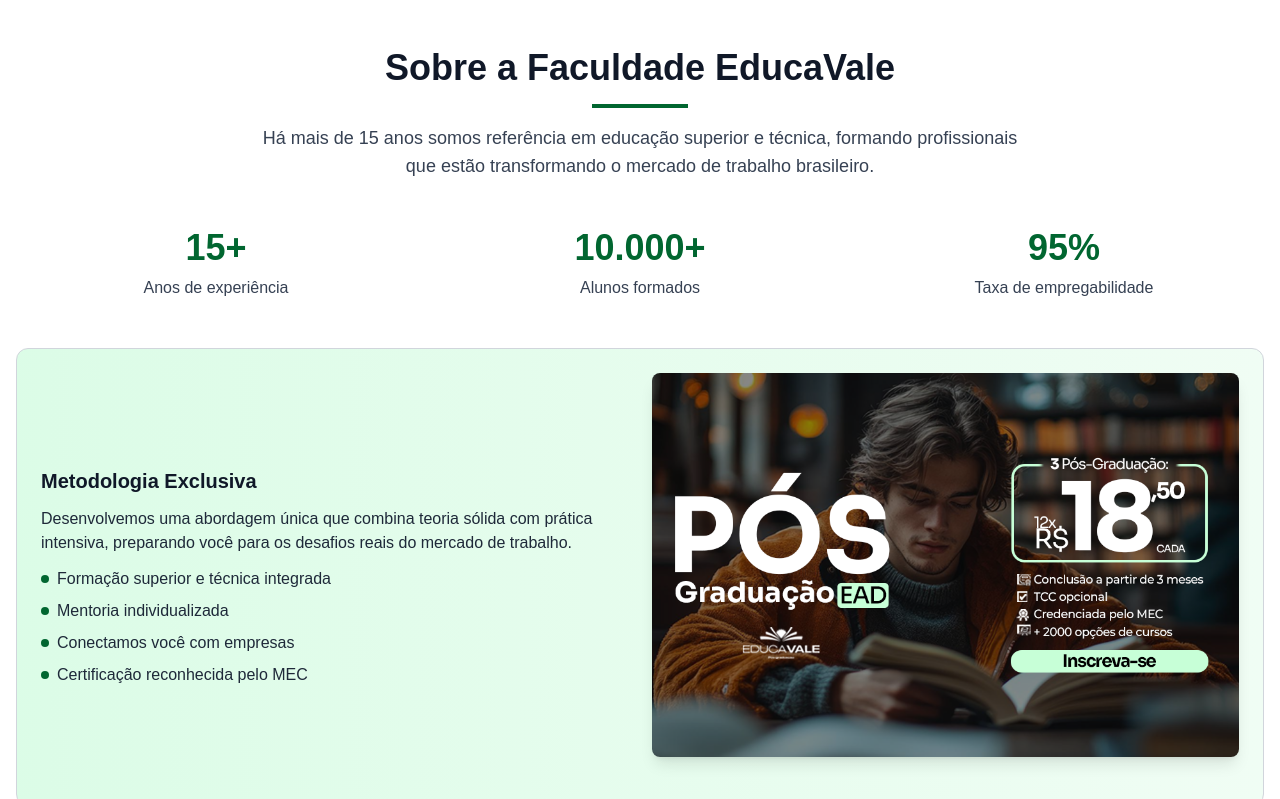
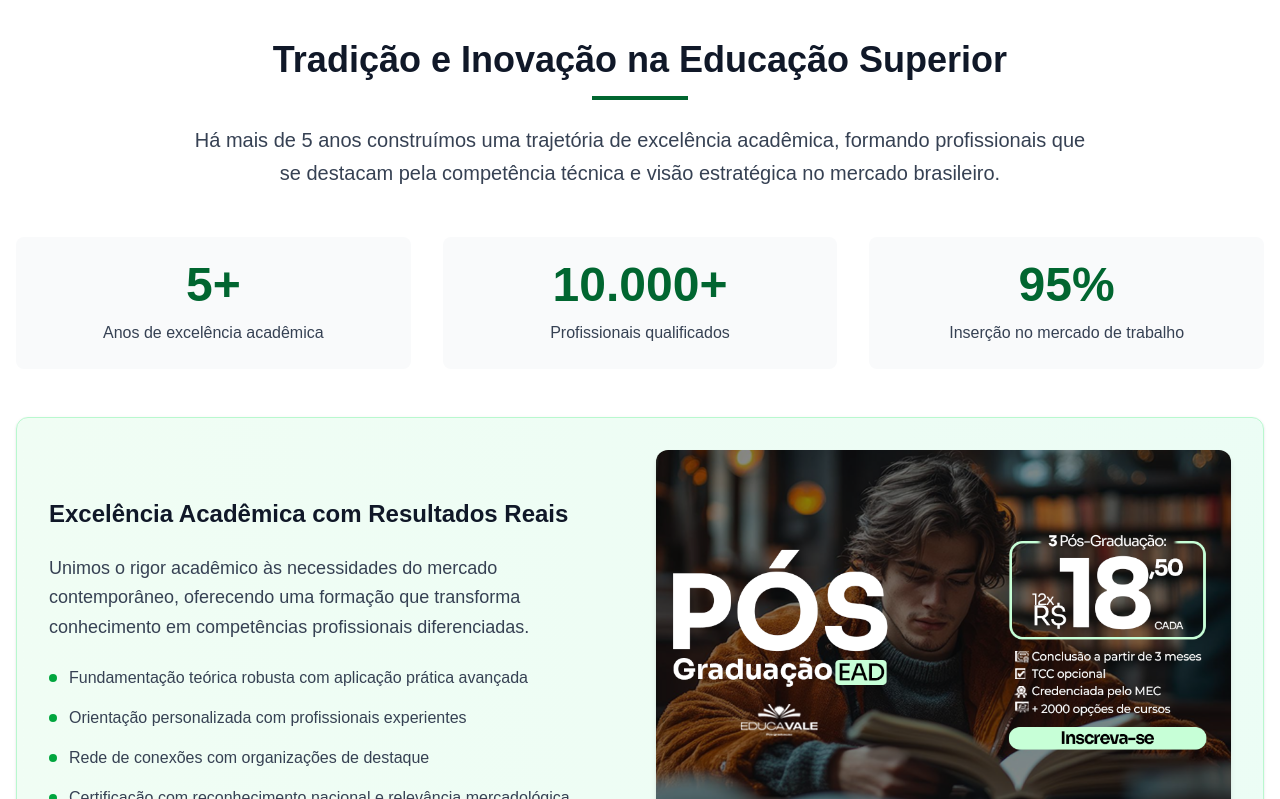
Before and after one commit to ViniciusAlvesdeMoraesDeveloper/educavele-tec-pos_lp, a Next.js app: page / in a window 1280 px wide. Shown: the part 1081-1880 px from the top of the page. Built offline with nearby package versions, Linux system fonts and the light colour scheme; no server answers.

Commit message:
Atualização de conteúdo

```diff
--- a/src/app/components/banner.tsx
+++ b/src/app/components/banner.tsx
@@ -14,7 +14,7 @@
             {/* Badge destacada */}
             <div className="inline-flex items-center bg-white/20 backdrop-blur-sm rounded-full px-6 py-3 mb-6 border border-white/30 ml-80">
               <span className="w-3 h-3 bg-green-500 rounded-full mr-3 animate-pulse"></span>
-              <span className="text-lg font-semibold">+15 anos de excelência em educação</span>
+              <span className="text-lg font-semibold">+5 anos de excelência em educação</span>
             </div>
 
             <h1 className="text-5xl md:text-6xl lg:text-7xl font-bold mb-6 leading-tight">
--- a/src/app/components/footer.tsx
+++ b/src/app/components/footer.tsx
@@ -7,11 +7,9 @@
       <div className="container mx-auto px-4 py-12">
         <div className="grid md:grid-cols-4 gap-8">
           <div className="md:col-span-1">
-            <h3 className="text-2xl font-bold text-white mb-4">Faculdade EducaVale</h3>
+            <h3 className="text-2xl font-bold text-white mb-3">Faculdade EducaVale</h3>
             <p className="text-green-100 mb-4 max-w-md">
-              Há mais de 15 anos transformando vidas através da educação de qualidade.
-              Oferecemos cursos superiores, pós-graduações e agora cursos técnicos,
-              com foco na empregabilidade e desenvolvimento profissional.
+              Mais de 5 anos de educação superior (graduação, pós) e técnica. Foco total em sua empregabilidade e desenvolvimento profissional.
             </p>
             <div className="flex space-x-4">
               <div className="bg-white/10 p-2 rounded-lg hover:bg-white/20 transition-colors">
--- a/src/app/components/herosection.tsx
+++ b/src/app/components/herosection.tsx
@@ -51,10 +51,10 @@
         <div id='curso' className="min-h-screen bg-gradient-to-br from-gray-50 via-green-50 to-gray-100">
             {/* Banner Hero */}
             <div className="relative bg-gradient-to-r from-gray-900 to-green-900 text-white">
-                <div className="container mx-auto px-4 py-12">
+                <div className="container mx-auto px-4 py-9">
                     <div className="flex flex-col lg:flex-row items-center justify-between">
                         <div className="lg:w-1/2 mb-6 lg:mb-0">
-                            <h1 className="text-3xl md:text-4xl lg:text-5xl font-bold mb-4 leading-tight">
+                            <h1 className="text-3xl md:text-3xl lg:text-5xl font-bold mb-4  leading-tight">
                                 Formação Completa com
                                 <span className="text-green-400 block">EducaVale</span>
                             </h1>
@@ -87,7 +87,7 @@
                                 🎓 10K+
                             </div>
                             <div className="absolute -bottom-2 -left-2 bg-gray-800 text-white px-2 py-1 rounded text-sm font-bold -rotate-3 shadow">
-                                ⭐ 4.9
+                                ⭐ 4.8
                             </div>
                         </div>
                     </div>
@@ -102,68 +102,69 @@
             </div>
 
             {/* About Us Section */}
-            <section className="py-12 bg-white">
+            <section className="py-16 bg-white">
                 <div className="container mx-auto px-4">
-                    <div className="text-center mb-8">
+                    <div className="text-center mb-12">
                         <h2 className="text-3xl md:text-4xl font-bold text-gray-900 mb-4">
-                            Sobre a Faculdade EducaVale
+                            Tradição e Inovação na Educação Superior
                         </h2>
-                        <div className="w-24 h-1 bg-green-800 mx-auto mb-4"></div>
-                        <p className="text-lg text-gray-700 max-w-3xl mx-auto">
-                            Há mais de 15 anos somos referência em educação superior e técnica, formando profissionais
-                            que estão transformando o mercado de trabalho brasileiro.
+                        <div className="w-24 h-1 bg-green-800 mx-auto mb-6"></div>
+                        <p className="text-xl text-gray-700 max-w-4xl mx-auto leading-relaxed">
+                            Há mais de 5 anos construímos uma trajetória de excelência acadêmica, formando profissionais
+                            que se destacam pela competência técnica e visão estratégica no mercado brasileiro.
                         </p>
                     </div>
 
-                    <div className="grid md:grid-cols-3 gap-6 mb-8">
+                    <div className="grid md:grid-cols-3 gap-8 mb-12">
                         {[
-                            { number: "15+", text: "Anos de experiência" },
-                            { number: "10.000+", text: "Alunos formados" },
-                            { number: "95%", text: "Taxa de empregabilidade" }
+                            { number: "5+", text: "Anos de excelência acadêmica" },
+                            { number: "10.000+", text: "Profissionais qualificados" },
+                            { number: "95%", text: "Inserção no mercado de trabalho" }
                         ].map((stat, index) => (
-                            <div key={index} className="text-center p-4">
-                                <div className="text-3xl md:text-4xl font-bold text-green-800 mb-2">
+                            <div key={index} className="text-center p-6 bg-gray-50 rounded-lg hover:bg-green-50 transition-colors duration-300">
+                                <div className="text-4xl md:text-5xl font-bold text-green-800 mb-3">
                                     {stat.number}
                                 </div>
-                                <div className="text-gray-700">
+                                <div className="text-gray-700 font-medium">
                                     {stat.text}
                                 </div>
                             </div>
                         ))}
                     </div>
 
-                    <div className="bg-gradient-to-r from-green-100 to-green-50 rounded-xl p-6 border border-gray-300">
-                        <div className="grid md:grid-cols-2 gap-6 items-center">
+                    <div className="bg-gradient-to-r from-green-50 to-emerald-50 rounded-xl p-8 border border-green-200 shadow-sm">
+                        <div className="grid md:grid-cols-2 gap-8 items-center">
                             <div>
-                                <h3 className="text-xl font-bold text-gray-900 mb-3">
-                                    Metodologia Exclusiva
+                                <h3 className="text-2xl font-bold text-gray-900 mb-6">
+                                    Excelência Acadêmica com Resultados Reais
                                 </h3>
-                                <p className="text-gray-800 mb-3">
-                                    Desenvolvemos uma abordagem única que combina teoria sólida com prática intensiva,
-                                    preparando você para os desafios reais do mercado de trabalho.
+                                <p className="text-gray-700 text-lg leading-relaxed mb-6">
+                                    Unimos o rigor acadêmico às necessidades do mercado contemporâneo,
+                                    oferecendo uma formação que transforma conhecimento em competências profissionais diferenciadas.
                                 </p>
-                                <ul className="space-y-2">
+                                <ul className="space-y-4">
                                     {[
-                                        "Formação superior e técnica integrada",
-                                        "Mentoria individualizada",
-                                        "Conectamos você com empresas",
-                                        "Certificação reconhecida pelo MEC"
+                                        "Fundamentação teórica robusta com aplicação prática avançada",
+                                        "Orientação personalizada com profissionais experientes",
+                                        "Rede de conexões com organizações de destaque",
+                                        "Certificação com reconhecimento nacional e relevância mercadológica"
                                     ].map((item, index) => (
-                                        <li key={index} className="flex items-center">
-                                            <span className="w-2 h-2 bg-green-800 rounded-full mr-2"></span>
-                                            <span className="text-gray-800">{item}</span>
+                                        <li key={index} className="flex items-start">
+                                            <span className="w-2 h-2 bg-green-600 rounded-full mt-2 mr-3 flex-shrink-0"></span>
+                                            <span className="text-gray-700">{item}</span>
                                         </li>
                                     ))}
                                 </ul>
                             </div>
 
                             <div className="mt-8 md:mt-0 flex flex-col items-center">
-                                <div className="relative w-full h-48 md:h-96 mb-6 rounded-lg shadow-lg">
+                                <div className="relative w-full h-48 md:h-96 mb-6 rounded-xl overflow-hidden shadow-md">
                                     <Image
                                         src="/banner.webp"
-                                        alt="Metodologia EducaVale"
+                                        alt="Metodologia de Excelência Acadêmica"
                                         fill
-                                        className="rounded-lg object-cover"
+                                        className="object-cover"
+                                        priority
                                     />
                                 </div>
                             </div>
@@ -185,7 +186,7 @@
 
                     <div className="text-center mb-16">
 
-                        <div  className="inline-flex items-center bg-yellow-500 text-gray-900 px-6 py-3 rounded-full mb-6 animate-pulse">
+                        <div className="inline-flex items-center bg-yellow-500 text-gray-900 px-6 py-3 rounded-full mb-6 animate-pulse">
                             <span className="w-3 h-3 bg-red-500 rounded-full mr-2 animate-ping"></span>
                             <span className="font-bold text-lg">NOVO NA EDUCAVALE</span>
                         </div>
@@ -309,15 +310,15 @@
                                 Nossos cursos técnicos são a ponte entre você e as melhores oportunidades profissionais
                             </p>
                             <a href="#contato">
-                            <button className="bg-white text-green-900 px-8 py-4 rounded-lg font-bold text-lg hover:bg-green-100 transition-colors shadow-lg"
-                            >
-                                Quero me inscrever
-                            </button>
+                                <button className="bg-white text-green-900 px-8 py-4 rounded-lg font-bold text-lg hover:bg-green-100 transition-colors shadow-lg"
+                                >
+                                    Quero me inscrever
+                                </button>
                             </a>
                         </div>
                     </div>
                 </div>
             </section>
-        </div>
+        </div >
     )
 }
--- a/src/app/components/topbar.tsx
+++ b/src/app/components/topbar.tsx
@@ -87,7 +87,7 @@
               >
 
                 <img
-                  src="/educavale-logo.webp"
+                  src="/logoeducavale.png"
                   alt="Educavale logo"
                   className="w-30 h-30 rounded-xl object-contain"
                 />
```
Also changed, not shown: public/educavale-logo.webp (deleted), public/logoeducavale.png (added).
